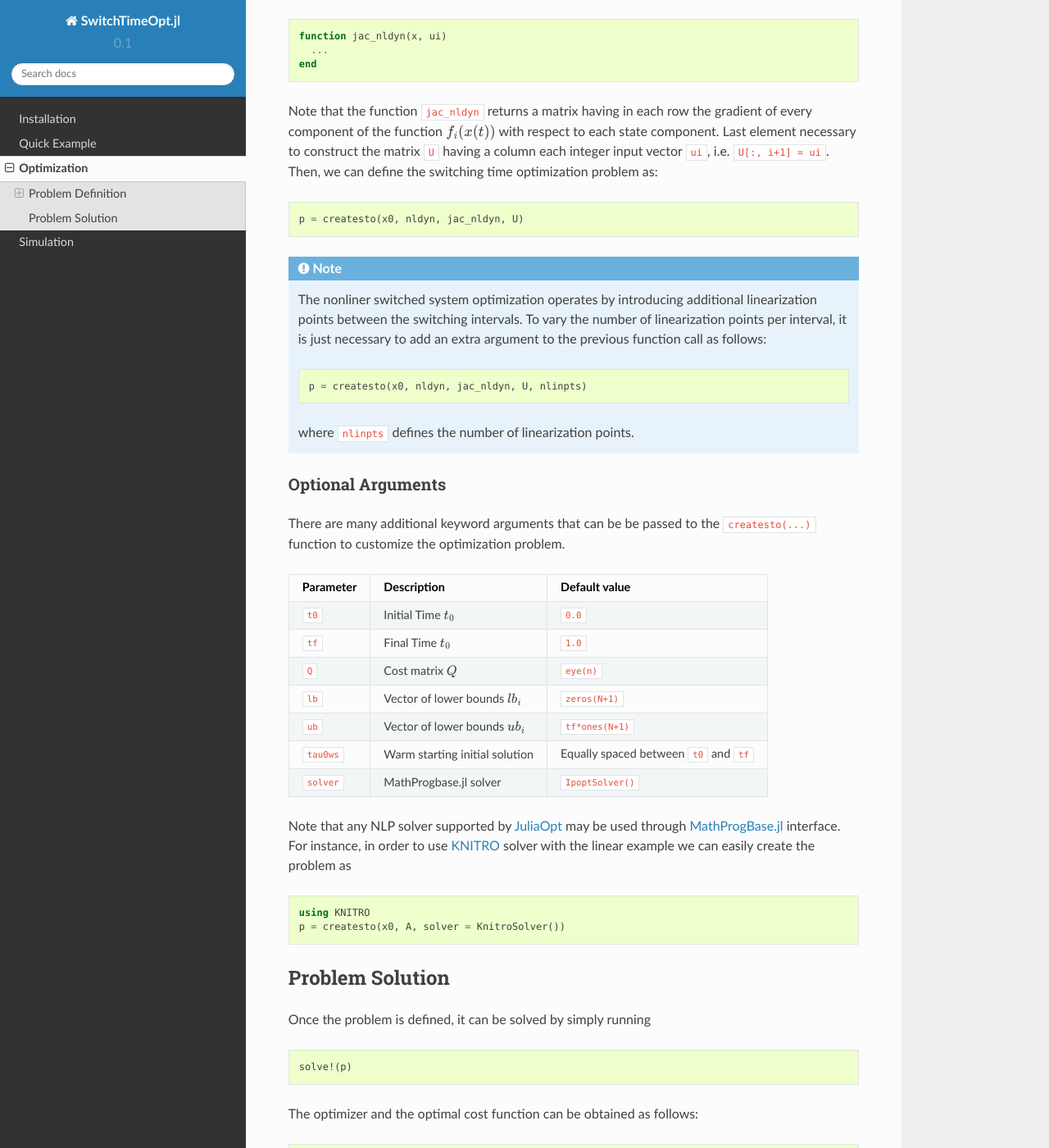
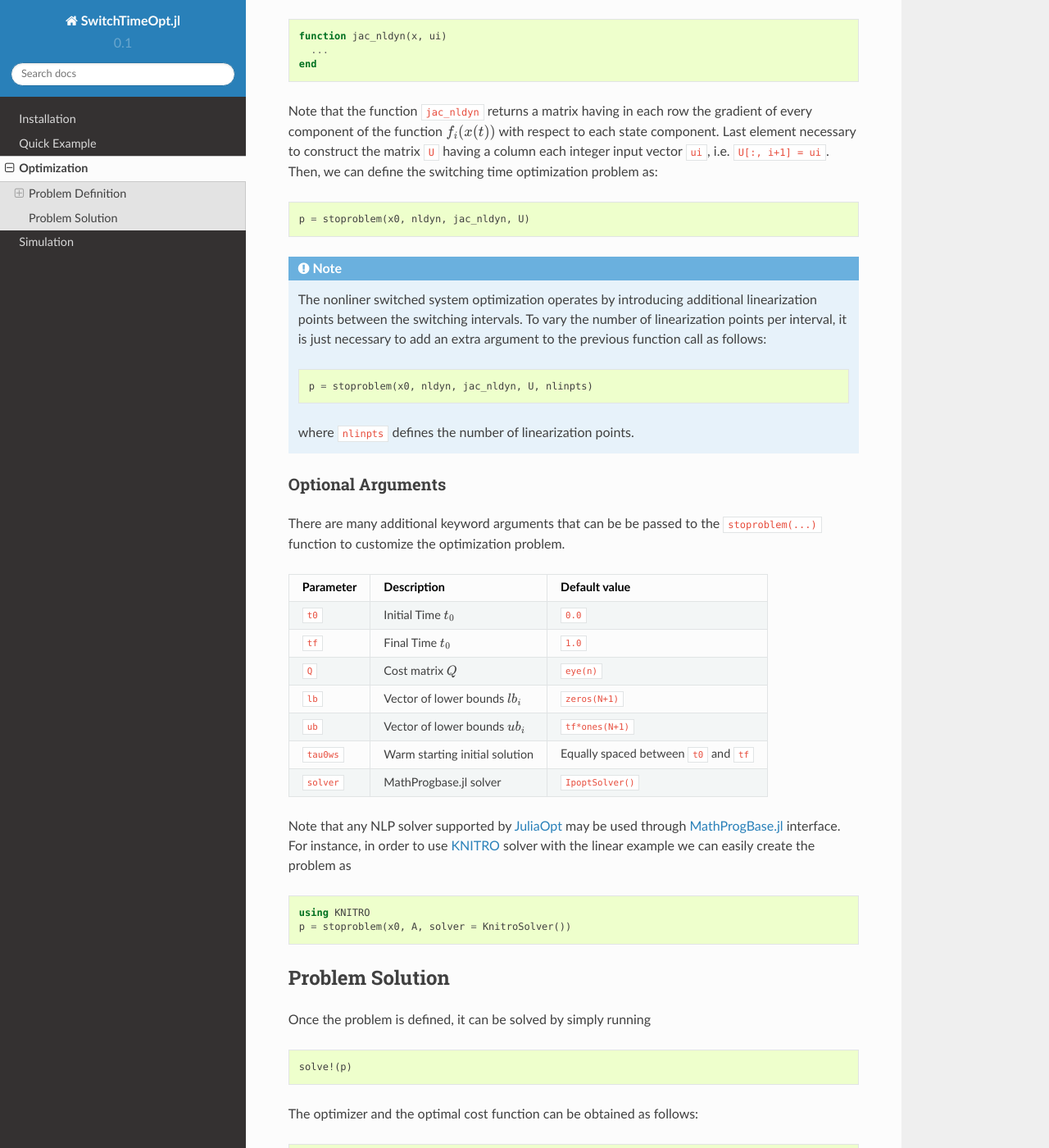
Before and after one commit to oxfordcontrol/SwitchTimeOpt.jl, a Sphinx documentation site: the page built from docs/optimization.rst, in a window 1280 px wide and 1400 px high, scrolled down 1686 px. Shown: the whole window at 82% size. Built offline with Sphinx 7.4.7 and the Read the Docs theme 2.0.0, drawn with Linux system fonts in a browser that asks for light colours.

Commit message:
Changed function names

```diff
--- a/docs/optimization.rst
+++ b/docs/optimization.rst
@@ -40,7 +40,7 @@ The switching time optimization problem can be quickle defined as
 
 ::
 
-  p = createsto(x0, A)
+  p = stoproblem(x0, A)
 
 Where :code:`x0` is the initial state vector :math:`x_0` and :code:`A` is the 3-dimensional matrix defining the dynamics.
 
@@ -93,20 +93,20 @@ Note that the function :code:`jac_nldyn` returns a matrix having in each row the
 
 ::
 
-  p = createsto(x0, nldyn, jac_nldyn, U)
+  p = stoproblem(x0, nldyn, jac_nldyn, U)
 
 
 .. note::
   The nonliner switched system optimization operates by introducing additional linearization points between the switching intervals. To vary the number of linearization points per interval, it is just necessary to add an extra argument to the previous function call as follows:
   ::
 
-    p = createsto(x0, nldyn, jac_nldyn, U, nlinpts)
+    p = stoproblem(x0, nldyn, jac_nldyn, U, nlinpts)
 
   where :code:`nlinpts` defines the number of linearization points.
 
 Optional Arguments
 ---------------------
-There are many additional keyword arguments that can be be passed to the :code:`createsto(...)` function to customize the optimization problem.
+There are many additional keyword arguments that can be be passed to the :code:`stoproblem(...)` function to customize the optimization problem.
 
 +--------------------------+-------------------------------------+----------------------------------------------------+
 |Parameter                 | Description                         | Default value                                      |
@@ -131,7 +131,7 @@ Note that any NLP solver supported by `JuliaOpt <http://www.juliaopt.org/>`_ may
 ::
 
   using KNITRO
-  p = createsto(x0, A, solver = KnitroSolver())
+  p = stoproblem(x0, A, solver = KnitroSolver())
 
 
 Problem Solution
--- a/docs/quick_example.rst
+++ b/docs/quick_example.rst
@@ -39,7 +39,7 @@ This problem can be solved by SwitchTimeOpt.jl as follows
   A[:, :, 2] = randn(2, 2)  # A_1 matrix
 
   # Create Problem
-  m = createsto(x0, A, t0=t0, tf=tf)
+  m = stoproblem(x0, A, t0=t0, tf=tf)
 
   # Solve Problem
   solve!(m)
--- a/docs/simulation.rst
+++ b/docs/simulation.rst
@@ -8,7 +8,6 @@ The system can be simulated with the obtained switching times by running
 
   x, xsw, optval, t = simulate(m)
   x, xsw, optval, t = simulate(m, tau)      # Specify switching time vector
-  x, xsw, optval, t = simulate(m, t)        # Specify time vector
   x, xsw, optval, t = simulate(m, tau, t)   # Specify switching time and time vectors
 
 
```
Also changed, not shown: 5 other files.
